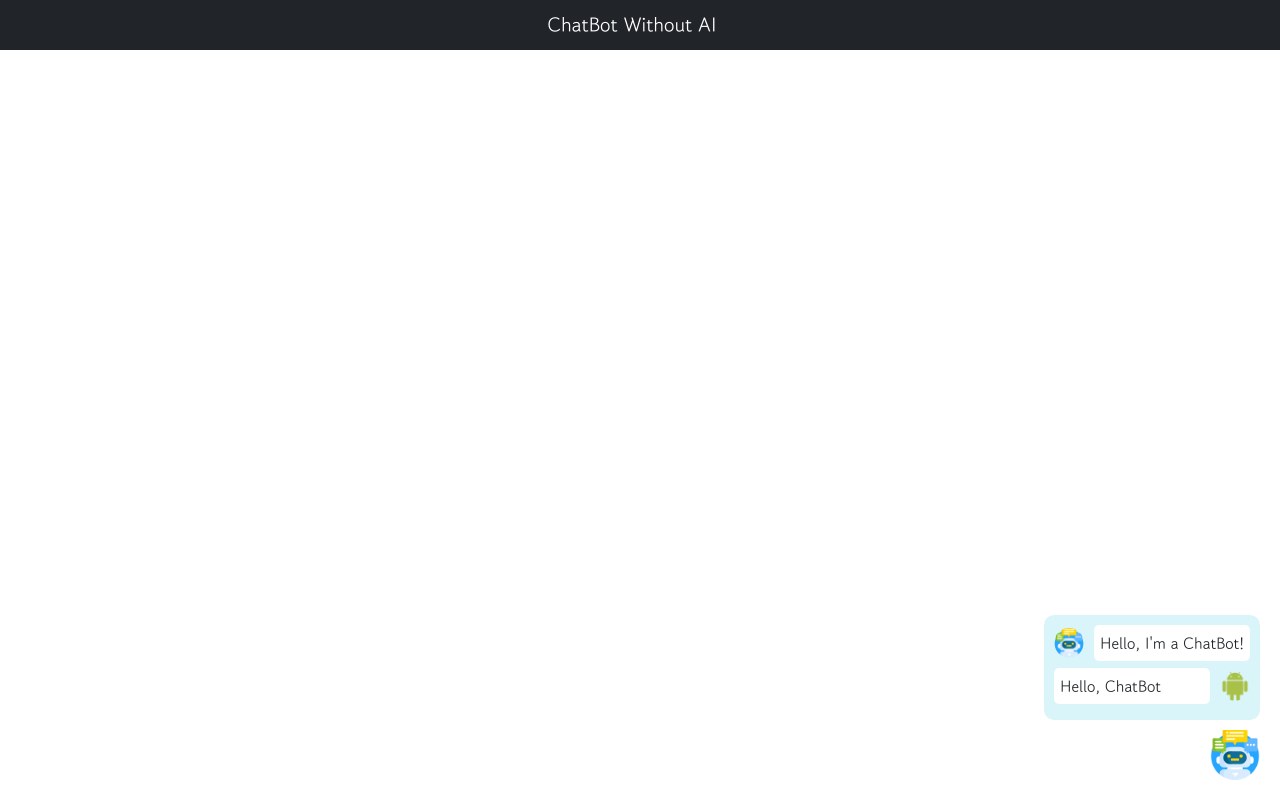
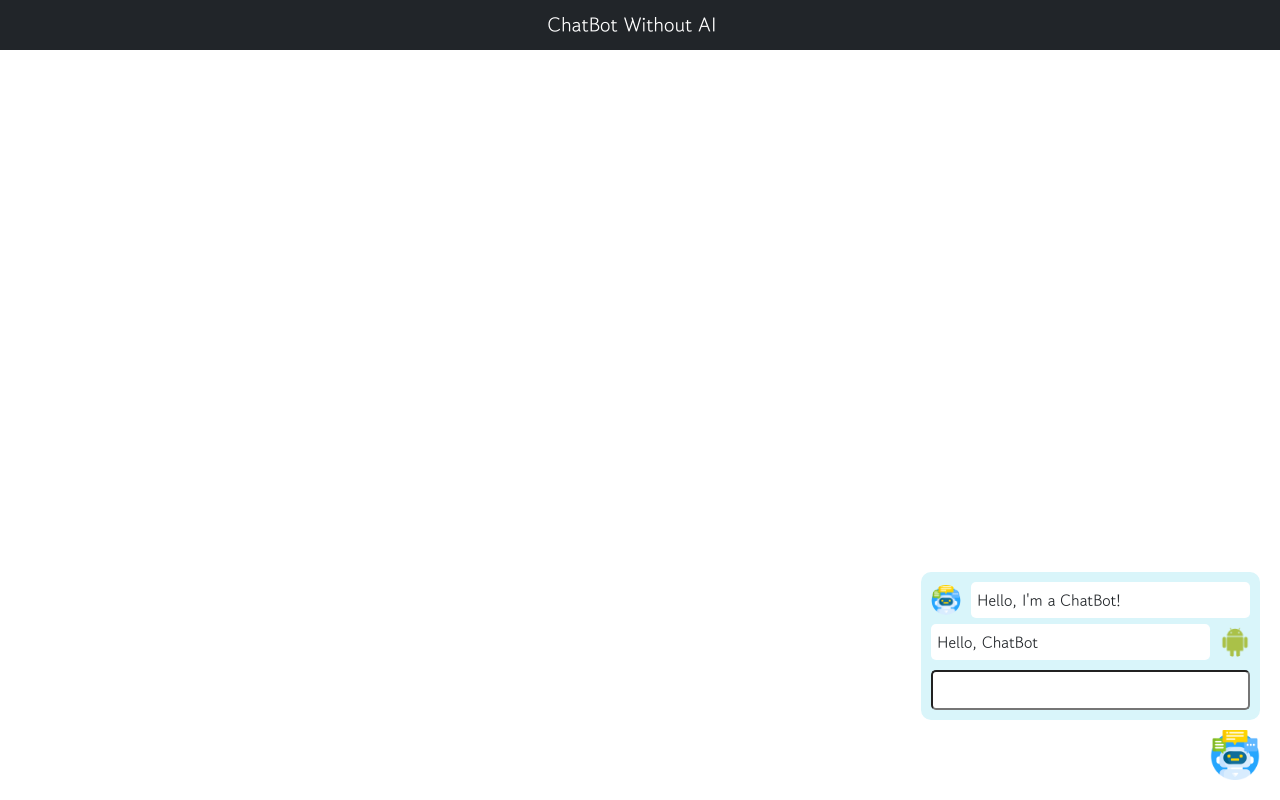
Before and after one commit to snehalgaikwad718/chatbot-snehal-edusera, a React (Create React App) app: page / in a window 1280 px wide. Both pictures are taken after a click on the picture 1235 px from the left and 755 px from the top of the page. Built offline with nearby package versions, Linux system fonts and the light colour scheme.

Commit message:
Added Form Styles

```diff
--- a/src/components/ChatBot/ChatBot.js
+++ b/src/components/ChatBot/ChatBot.js
@@ -4,6 +4,7 @@ import GuestImg from "../../assests/guest.png"
 class ChatBot extends Component {
     state={
         Open: false,
+        GuestMsg: "",
         Message:[
             {
                 Text: "Hello, I'm a ChatBot!",
@@ -21,6 +22,13 @@ class ChatBot extends Component {
             Open: !this.state.Open
         })
     };
+
+    handleGuestMsgChange = e => {
+        this.setState({
+            GuestMsg: e.target.value
+        })
+    };
+
     render() {
         return (
             <div className="ChatBot-Wrapper">
@@ -37,7 +45,9 @@ class ChatBot extends Component {
                             </li>
                         ))}
                     </ul>
-                    <form className="ChatBot-Input"></form>
+                    <form className="ChatBot-Input">
+                        <input type="text" value={this.state.GuestMsg} onChange={this.handleGuestMsgChange} />
+                    </form>
                 </div>)}
 
                 <div className="ChatBot-Trigger">
--- a/src/styles/ChatBot/ChatBot.scss
+++ b/src/styles/ChatBot/ChatBot.scss
@@ -42,6 +42,15 @@
                 }
             }
         }
+        form {
+            margin-top: 10px;
+            input {
+                border-radius: 5px;
+                padding: 6px;
+                display: block;
+                width: 100%;
+            }
+        }
     }
 
     &-Trigger {
```
